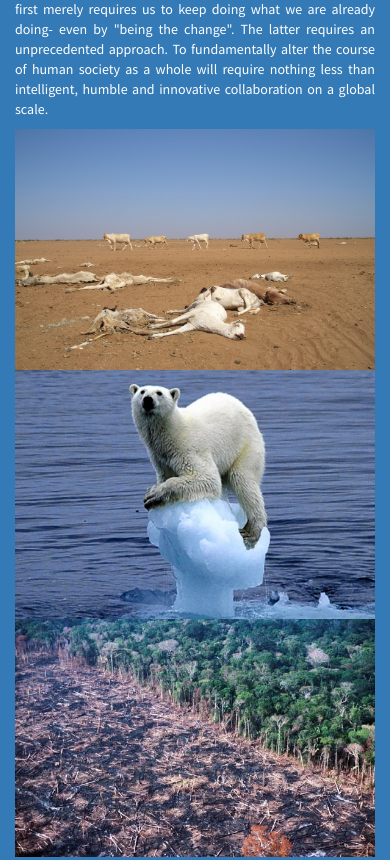
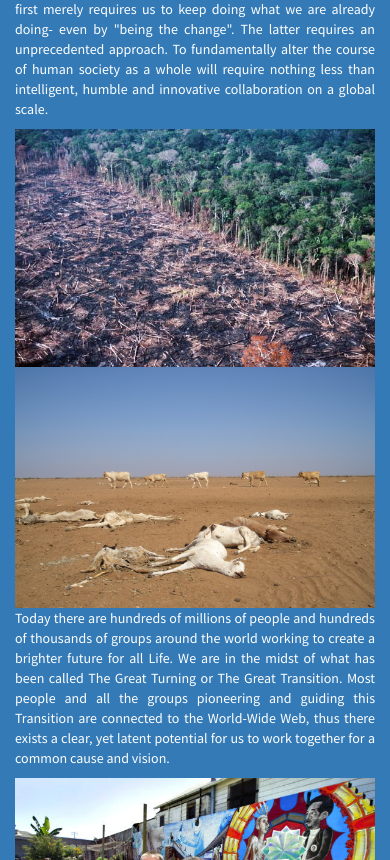
Before and after one commit to united-earth/landingpage, a plain HTML site: page index.html in a window 390 px wide. Shown: the part 900-1760 px from the top of the page. Drawn offline with Linux system fonts and the light colour scheme; files whose address does not match are found by name.

Commit message:
images improvements

```diff
--- a/css/united-earth.css
+++ b/css/united-earth.css
@@ -127,6 +127,11 @@ iframe {
   column-gap:           0px;
 }
 
+.fifty-fifty img {
+  width: 50%;
+  float: right;
+}
+
 .photos img {
   /* Just in case there are inline attributes */
   width: 100% !important;
@@ -153,4 +158,7 @@ iframe {
   -webkit-column-count: 1;
   column-count:         1;
   }
+  .fifty-fifty img {
+    width: 100%;
+  }
 }
--- a/index.html
+++ b/index.html
@@ -109,10 +109,9 @@
                         <img src="img/intro1.png">
                         The welfare of all Life on Earth hangs in the balance. Humanity is now at the crux of an evolutionary cross-roads where, as a species, we need to make a collective choice: We can either continue on this same path of competition, degradation and quantitative thought or we can take an entirely new direction towards cooperation, healing and qualitative thought. The first merely requires us to keep doing what we are already doing- even by "being the change". The latter requires an unprecedented approach. To fundamentally alter the course of human society as a whole will require nothing less than intelligent, humble and innovative collaboration on a global scale.
                       </p>
-                      <div class="photos">
+                      <div class="fifty-fifty">
+                        <img src="img/intro1-3.png">
                         <img src="img/intro1-1.png">
-                        <img src="img/intro1-2.png">
-                        <img src="img/intro1-3.png">
                       </div>
                       <p>
                         Today there are hundreds of millions of people and hundreds of thousands of groups around the world working to create a brighter future for all Life. We are in the midst of what has been called The Great Turning or The Great Transition. Most people and all the groups pioneering and guiding this Transition are connected to the World-Wide Web, thus there exists a clear, yet latent potential for us to work together for a common cause and vision.
@@ -156,12 +155,12 @@
                         <img src="img/intro5-3.png">
                       </div>
                       <p>By uniting we are coming to recognise that between our wealth of indigenous wisdom, social innovations, ecological solutions and alternative political & economic models; we already have the knowledge, the skills, the tools, the technology, the resources, the mentors and the living examples to create a more beautiful world for everyone. Furthermore, it is through our committed and unified action of working together for our common purpose that we can effectively attract the attention of our entire Human Family to share this vital and uplifting news.</p>
-                      <div class="photos">
+                      <div class="fifty-fifty">
                         <img src="img/intro6-1.png">
                         <img src="img/intro6-3.png">
                       </div>
                       <p>Yes, it is time to dream BIG- perhaps the biggest dream ever to enter our collective consciousness. Surely it is emerging now because we have reached a critical mass of women, men and children of goodwill and understanding, who share this timely vision of planetary unity and cooperation for a conscious cultural transformation.</p>
-                      <div class="photos">
+                      <div class="fifty-fifty">
                         <img src="img/intro7-1.png">
                         <img src="img/intro7-2.png">
                       </div>
```
